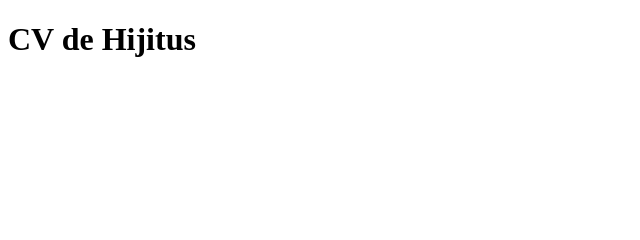
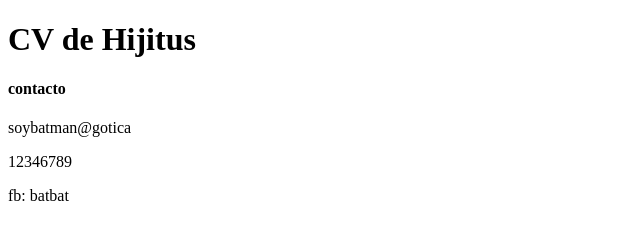
Before and after one commit to milomilo1/fisiscos666, a plain HTML site: page index.html in a window 1280 px wide. Shown: the whole page, without its empty margins (0-640 px from the left). Drawn offline with Linux system fonts and the light colour scheme.

Commit message:
info personal add

```diff
--- a/index.html
+++ b/index.html
@@ -13,5 +13,16 @@
         CV de Hijitus
    </h1>
  </header>
+<aside>
+    <h4>
+        contacto
+    </h4>
+    <p>soybatman@gotica</p>
+    <p>12346789</p>
+    <p>fb: batbat</p>
+
+
+</aside>
+
 </body>
 </html>
```
